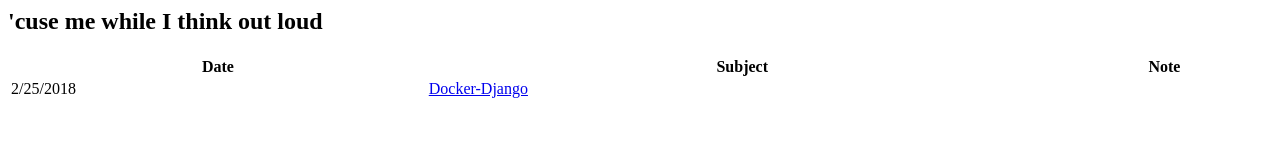
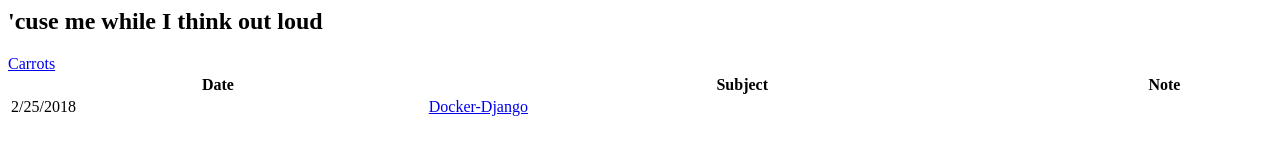
Before and after one commit to purpleHey/purplehey.github.io, a plain HTML site: page index.html in a window 1280 px wide. Drawn offline with Linux system fonts and the light colour scheme.

Commit message:
added missing carrot

```diff
--- a/index.html
+++ b/index.html
@@ -1,6 +1,6 @@
 <title>purpleHey</title>
 <h2>'cuse me while I think out loud</h2>
-<a href="./Carrots.md"></a>
+<a href="./Carrots.md">Carrots</a>
 <table style="width:100%">
   <tr>
     <th>Date</th>
```
